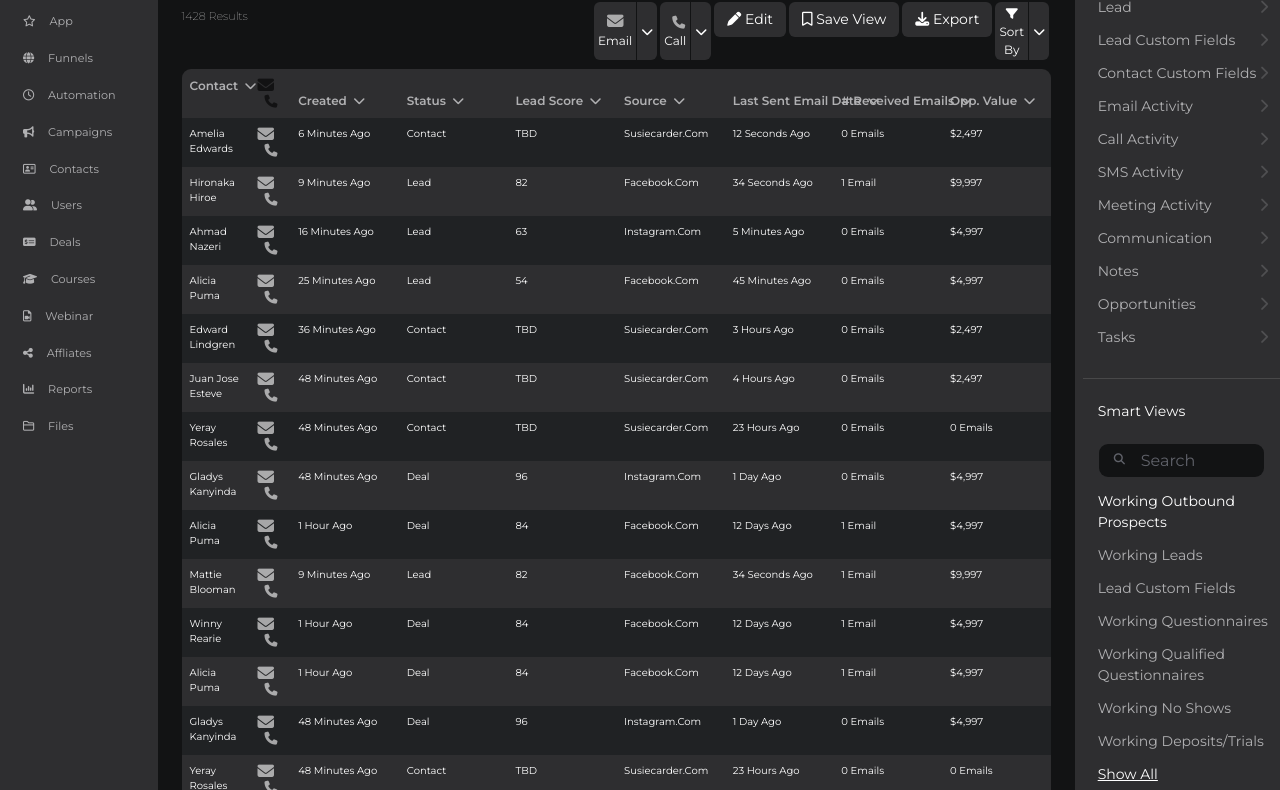
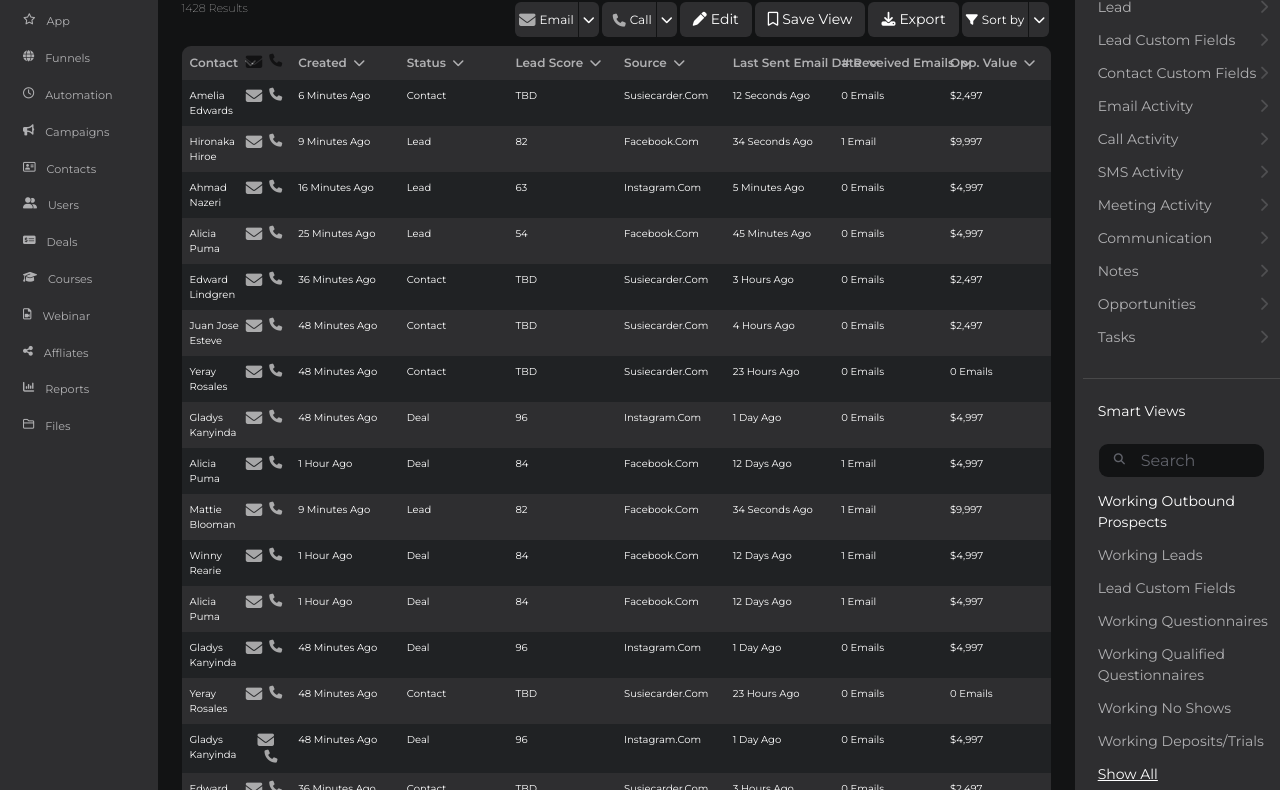
Before and after one commit to shraddhaHS/test, a plain HTML site: page index.html in a window 1280 px wide. Shown: the part 177-967 px from the top of the page. Drawn offline with nearby package versions, Linux system fonts and the light colour scheme.

Commit message:
Update index.html

```diff
--- a/index.html
+++ b/index.html
@@ -72,27 +72,27 @@
         <nav class='mt-2 mx-2'>
           <ul>
             <li><a href="#" class="text-white"><i class="fa fa-bars pe-3"></i> Menu</a></li>
-            <li class="sub-menu dropdown"> <a href='#' data-bs-toggle="dropdown" aria-expanded="false"><i
-                  class="fa fa-house-chimney "></i> Home</a></li>
-            <li class="sub-menu dropdown"><a href='#' data-bs-toggle="dropdown" aria-expanded="false"><i
-                  class="fa fa-search"></i> Search</a></li>
-            <li class="sub-menu dropdown"><a href='#' data-bs-toggle="dropdown" aria-expanded="false"><i
-                  class="far fa-star"></i> App</a></li>
-            <li class="sub-menu dropdown"><a href='#' data-bs-toggle="dropdown" aria-expanded="false"><i
-                  class="fa fa-globe"></i> Funnels</a></li>
-            <li class="sub-menu dropdown"><a href='#' data-bs-toggle="dropdown" aria-expanded="false"><i
-                  class="fa-regular fa-clock"></i> Automation</a></li>
+            <li class="sub-menu dropdown"> <a href='#' data-bs-toggle="dropdown" aria-expanded="false"><div class="d-flex"><i
+                  class="fa fa-house-chimney "></i><span>Home</span>  </div></a></li>
+            <li class="sub-menu dropdown"><a href='#' data-bs-toggle="dropdown" aria-expanded="false"><div class="d-flex"><i
+                  class="fa fa-search"></i> <span>Search</span>  </div></a></li>
+            <li class="sub-menu dropdown"><a href='#' data-bs-toggle="dropdown" aria-expanded="false"><div class="d-flex"><i
+                  class="far fa-star"></i><span>App</span>  </div></a></li>
+            <li class="sub-menu dropdown"><a href='#' data-bs-toggle="dropdown" aria-expanded="false"><div class="d-flex"><i
+                  class="fa fa-globe"></i><span>Funnels</span>  </div></a></li>
+            <li class="sub-menu dropdown"><a href='#' data-bs-toggle="dropdown" aria-expanded="false"><div class="d-flex"><i
+                  class="fa-regular fa-clock"></i><span>Automation</span> </div></a></li>
 
-            <li class="sub-menu dropdown"><a href='#' data-bs-toggle="dropdown" aria-expanded="false"><i
-                  class="fa  fa-bullhorn"></i> Campaigns</a></li>
-            <li class="sub-menu dropdown"><a href='#' data-bs-toggle="dropdown" aria-expanded="false"><i
-                  class="fa-regular fa-address-card"></i> Contacts</a></li>
-            <li class="sub-menu dropdown"><a href='#' data-bs-toggle="dropdown" aria-expanded="false"><i
-                  class="fa fa-user-group"></i> Users</a></li>
+            <li class="sub-menu dropdown"><a href='#' data-bs-toggle="dropdown" aria-expanded="false"><div class="d-flex"><i
+                  class="fa  fa-bullhorn"></i> <span>Campaigns</span>  </div></a></li>
+            <li class="sub-menu dropdown"><a href='#' data-bs-toggle="dropdown" aria-expanded="false"><div class="d-flex"><i
+                  class="fa-regular fa-address-card"></i> <span>Contacts</span>  </div></a></li>
+            <li class="sub-menu dropdown"><a href='#' data-bs-toggle="dropdown" aria-expanded="false"><div class="d-flex"><i
+                  class="fa fa-user-group"></i><span>Users</span>  </div></a></li>
 
 
-            <li class='sub-menu dropdown'><a href='#' data-bs-toggle="dropdown" aria-expanded="false"><i
-                  class="fa fa-money-check-dollar"></i> Deals</a>
+            <li class='sub-menu dropdown '><a href='#'  data-bs-toggle="dropdown" aria-expanded="false"> <div class="d-flex"><i
+                  class="fa fa-money-check-dollar"></i><span>Deals</span></div> </a>
               <ul id="subm" class="dropdown-menu">
                 <li><a href='#'>Inbox</a></li>
                 <li><a href='#'>Opportunities</a></li>
@@ -103,26 +103,26 @@
                 <li><a href='#'>Preferences</a></li>
               </ul>
             </li>
-            <li class='sub-menu dropdown'><a href='#' data-bs-toggle="dropdown" aria-expanded="false"><i
-                  class="fa-solid fa-graduation-cap"></i> Courses</a>
+            <li class='sub-menu dropdown'><a href='#' data-bs-toggle="dropdown" aria-expanded="false"><div class="d-flex"> <i
+                  class="fa-solid fa-graduation-cap"></i><span>Courses</span> </div></a>
               <!-- <ul id="subm" class="dropdown-menu"></ul> -->
             </li>
-            <li class='sub-menu dropdown'><a href='#' data-bs-toggle="dropdown" aria-expanded="false"><i
-                  class="fa-regular fa-file-video"></i> Webinar</a>
+            <li class='sub-menu dropdown'><a href='#' data-bs-toggle="dropdown" aria-expanded="false"><div class="d-flex"><i
+                  class="fa-regular fa-file-video"></i><span>Webinar</span></div> </a>
               <!-- <ul id="subm" class="dropdown-menu"> </ul> -->
             </li>
 
-            <li class='sub-menu dropdown'><a href='#' data-bs-toggle="dropdown" aria-expanded="false"><i
-                  class="fa-solid fa-share-nodes"></i> Affliates</a>
+            <li class='sub-menu dropdown'><a href='#' data-bs-toggle="dropdown" aria-expanded="false"><div class="d-flex"><i
+                  class="fa-solid fa-share-nodes"></i><span>Affliates</span></div> </a>
               <!-- <ul id="subm" class="dropdown-menu"></ul> -->
             </li>
-            <li class='sub-menu dropdown'><a href='#' data-bs-toggle="dropdown" aria-expanded="false"><i
-                  class="fa-solid fa-chart-column"></i> Reports</a>
+            <li class='sub-menu dropdown'><a href='#' data-bs-toggle="dropdown" aria-expanded="false"><div class="d-flex"><i
+                  class="fa-solid fa-chart-column"></i><span>Reports</span></div> </a>
               <!-- <ul id="subm" class="dropdown-menu"></ul> -->
             </li>
             </li>
-            <li class='sub-menu dropdown'><a href='#' data-bs-toggle="dropdown" aria-expanded="false"><i
-                  class="fa-regular fa-folder-closed"></i> Files</a>
+            <li class='sub-menu dropdown'><a href='#' data-bs-toggle="dropdown" aria-expanded="false"><div class="d-flex"><i
+                  class="fa-regular fa-folder-closed"></i><span>Files</span></div> </a>
               <!-- <ul id="subm" class="dropdown-menu"></ul> -->
             </li>
 
@@ -150,46 +150,47 @@
         </div>
         <!-- button group -->
         <div class="row">
-          <div class="col-lg-6 mt-2">
+          <div class="col-6">
             <span class=" fw-lighter">1428 results</span>
           </div>
-          <div class="col-lg-6 mb-2">
+          <div class="col-6 mb-2 ">
             <div class="contain  d-flex justify-content-end">
-              <div class="btn-group dropdown">
-                <button class="btn  btn-md " type="button"> <i class="fa fa-envelope"></i> Email
+              <div class="btn-group dropdown ">
+                <button class="btn btn-md   " type="button"> <div class="d-flex align-items-center"><i class="fa fa-envelope me-1"></i><span>Email</span></div>
                 </button>
                 <button class="btn  btn-md dropdown-toggle-split" type="button" data-bs-toggle="dropdown"
                   aria-expanded="false"><i class="fa-solid fa-chevron-down"></i>
                 </button>
               </div>
               <div class="btn-group dropdown">
-                <button class="btn  btn-md " type="button"><i class="fa fa-phone"></i>
-                  Call
+                <button class="btn  btn-md" type="button">
+                  <div class="d-flex align-items-center"><i class="fa fa-phone me-1"></i>
+                 <span>Call</span></div>
                 </button>
                 <button class="btn  btn-md dropdown-toggle-split" type="button" data-bs-toggle="dropdown"
-                  aria-expanded="false"><i class="fa-solid fa-chevron-down"></i>
+                  aria-expanded="false"><i class="fa-solid fa-chevron-down "></i>
                 </button>
               </div>
               <div class="dropdown">
                 <button class="btn btn-md  dropdown-toggle" type="button" id="dropdownMenuButton"
-                  data-mdb-toggle="dropdown" aria-expanded="false"><i class="fa fa-pen"></i>
-                  Edit
+                  data-mdb-toggle="dropdown" aria-expanded="false"><div class="d-flex align-items-center"> <i class="fa fa-pen me-1"></i>
+                    <span>Edit</span> </div>
                 </button>
               </div>
               <div class="dropdown">
                 <button class="btn btn-md  dropdown-toggle" type="button" id="dropdownMenuButton"
-                  data-mdb-toggle="dropdown" aria-expanded="false"><i class="fa-regular fa-bookmark"></i>
-                  Save View
+                  data-mdb-toggle="dropdown" aria-expanded="false"><div class="d-flex align-items-center"><i class="fa-regular fa-bookmark me-1 "></i>
+                 <span>Save View</span> </div>
                 </button>
               </div>
               <div class="dropdown">
                 <button class="btn btn-md  dropdown-toggle" type="button" id="dropdownMenuButton"
-                  data-mdb-toggle="dropdown" aria-expanded="false"><i class="fa fa-download"></i>
-                  Export
+                  data-mdb-toggle="dropdown" aria-expanded="false"> <div class="d-flex align-items-center"> <i class="fa fa-download me-1"></i>
+                  <span>Export</span> </div>
                 </button>
               </div>
               <div class=" btn-group dropdown">
-                <button class="btn btn-md " type="button"><i class="fa-solid fa-filter"></i> Sort By
+                <button class="btn btn-md " type="button"> <div class="d-flex align-items-center"><i class="fas fa-filter me-1"></i><span class="text-nowrap">Sort by</span></div>
                 </button>
                 <button class="btn  btn-md dropdown-toggle-split " type="button" data-bs-toggle="dropdown"
                   aria-expanded="false"><i class="fa-solid fa-chevron-down"></i>
@@ -199,13 +200,13 @@
           </div>
         </div>
         <div class=" rounded table-responsive  ">
-          <table class="table table-striped">
+          <table class="table  table-striped">
             <thead>
               <tr>
                 <th>
-                  <div class="row"><div class="col-lg-7 pe-0"> <a href="#" class="dropdown-toggle" data-toggle="dropdown">
+                  <div class="row"><div class="col-lg-7 pe-0 "> <a href="#" class="dropdown-toggle" data-toggle="dropdown">
                     Contact
-                  </a></div> <div class="col-lg-5 "><div class="float-end"><i class="fas fa-envelope"></i> <i class="fas fa-phone"></i></div></div> </div>
+                  </a></div> <div class="col-lg-5 "><div class="float-end d-flex"><i class="fas fa-envelope "></i> <i class="fas fa-phone"></i></div></div> </div>
 
 
                 </th>
@@ -255,7 +256,7 @@
             </thead>
             <tbody>
               <tr>
-                <td> <div class="row"><div class="col-lg-7 pe-0">Amelia Edwards</div> <div class="col-lg-5 "><div class="float-end"><i class="fas fa-envelope"></i> <i class="fas fa-phone"></i></div></div> </div> </td>
+                <td> <div class="row"><div class="col-lg-7 pe-0 ">Amelia Edwards</div> <div class="col-lg-5 "><div class="float-end d-flex"><i class="fas fa-envelope"></i> <i class="fas fa-phone"></i></div></div> </div> </td>
                 <td>6 minutes ago</td>
                 <td>Contact </td>
                 <td>TBD </td>
@@ -265,7 +266,7 @@
                 <td>$2,497 </td>
               </tr>
               <tr>
-                <td> <div class="row"><div class="col-lg-7 pe-0">Hironaka Hiroe</div> <div class="col-lg-5 "><div class="float-end"><i class="fas fa-envelope"></i> <i class="fas fa-phone"></i></div></div></div></td>
+                <td> <div class="row"><div class="col-lg-7 pe-0">Hironaka Hiroe</div> <div class="col-lg-5 "><div class="float-end d-flex"><i class="fas fa-envelope"></i> <i class="fas fa-phone"></i></div></div></div></td>
                 <td>9 minutes ago </td>
                 <td>Lead </td>
                 <td>82 </td>
@@ -275,7 +276,7 @@
                 <td>$9,997 </td>
               </tr>
               <tr>
-                 <td> <div class="row"><div class="col-lg-7 pe-0">Ahmad Nazeri</div> <div class="col-lg-5 "><div class="float-end"><i class="fas fa-envelope"></i> <i class="fas fa-phone"></i></div></div></div></td>
+                 <td> <div class="row"><div class="col-lg-7 pe-0">Ahmad Nazeri</div> <div class="col-lg-5 "><div class="float-end d-flex"><i class="fas fa-envelope"></i> <i class="fas fa-phone"></i></div></div></div></td>
                 <td>16 minutes ago </td>
                 <td>Lead </td>
                 <td>63 </td>
@@ -285,7 +286,7 @@
                 <td>$4,997 </td>
               </tr>
               <tr>
-              <td> <div class="row"><div class="col-lg-7 pe-0">Alicia Puma</div> <div class="col-lg-5 "><div class="float-end"><i class="fas fa-envelope"></i> <i class="fas fa-phone"></i></div></div></div></td>
+              <td> <div class="row"><div class="col-lg-7 pe-0">Alicia Puma</div> <div class="col-lg-5 "><div class="float-end d-flex"><i class="fas fa-envelope"></i> <i class="fas fa-phone"></i></div></div></div></td>
                 <td>25 minutes ago </td>
                 <td>Lead </td>
                 <td>54 </td>
@@ -295,7 +296,7 @@
                 <td>$4,997 </td>
               </tr>
               <tr>
-                <td> <div class="row"><div class="col-lg-7 pe-0">Edward Lindgren</div> <div class="col-lg-5 "><div class="float-end"><i class="fas fa-envelope"></i> <i class="fas fa-phone"></i></div></div></div></td>
+                <td> <div class="row"><div class="col-lg-7 pe-0">Edward Lindgren</div> <div class="col-lg-5 "><div class="float-end d-flex "><i class="fas fa-envelope"></i> <i class="fas fa-phone"></i></div></div></div></td>
                 <td>36 minutes ago </td>
                 <td>Contact </td>
                 <td>TBD </td>
@@ -305,7 +306,7 @@
                 <td>$2,497 </td>
               </tr>
               <tr>
-          <td> <div class="row"><div class="col-lg-7 pe-0">Juan Jose Esteve</div> <div class="col-lg-5 "><div class="float-end"><i class="fas fa-envelope"></i> <i class="fas fa-phone"></i></div></div></div></td>
+          <td> <div class="row"><div class="col-lg-7 pe-0">Juan Jose Esteve</div> <div class="col-lg-5 "><div class="float-end d-flex"><i class="fas fa-envelope"></i> <i class="fas fa-phone"></i></div></div></div></td>
                 <td>48 minutes ago </td>
                 <td>Contact </td>
                 <td>TBD </td>
@@ -315,7 +316,7 @@
                 <td>$2,497 </td>
               </tr>
               <tr>
-              <td> <div class="row"><div class="col-lg-7 pe-0">Yeray Rosales</div> <div class="col-lg-5 "><div class="float-end"><i class="fas fa-envelope"></i> <i class="fas fa-phone"></i></div></div></div></td>
+              <td> <div class="row"><div class="col-lg-7 pe-0">Yeray Rosales</div> <div class="col-lg-5 "><div class="float-end d-flex"><i class="fas fa-envelope"></i> <i class="fas fa-phone"></i></div></div></div></td>
                 <td>48 minutes ago </td>
                 <td>Contact </td>
                 <td>TBD </td>
@@ -325,7 +326,7 @@
                 <td>0 emails </td>
               </tr>
               <tr>
-            <td> <div class="row"><div class="col-lg-7 pe-0">Gladys Kanyinda</div> <div class="col-lg-5 "><div class="float-end"><i class="fas fa-envelope"></i> <i class="fas fa-phone"></i></div></div></div></td>
+            <td> <div class="row"><div class="col-lg-7 pe-0">Gladys Kanyinda</div> <div class="col-lg-5 "><div class="float-end d-flex"><i class="fas fa-envelope"></i> <i class="fas fa-phone"></i></div></div></div></td>
                 <td>48 minutes ago </td>
                 <td>Deal </td>
                 <td>96 </td>
@@ -335,7 +336,7 @@
                 <td>$4,997 </td>
               </tr>
               <tr>
-        <td> <div class="row"><div class="col-lg-7 pe-0">Alicia Puma </div><div class="col-lg-5 "><div class="float-end"><i class="fas fa-envelope"></i> <i class="fas fa-phone"></i></div></div></div></td>
+        <td> <div class="row"><div class="col-lg-7 pe-0">Alicia Puma </div><div class="col-lg-5 "><div class="float-end d-flex"><i class="fas fa-envelope"></i> <i class="fas fa-phone"></i></div></div></div></td>
                 <td>1 hour ago </td>
                 <td>Deal </td>
                 <td>84 </td>
@@ -345,7 +346,7 @@
                 <td>$4,997 </td>
               </tr>
               <tr>
-            <td> <div class="row"><div class="col-lg-7 pe-0">Mattie Blooman</div> <div class="col-lg-5 "><div class="float-end"><i class="fas fa-envelope"></i> <i class="fas fa-phone"></i></div></div></div></td>
+            <td> <div class="row"><div class="col-lg-7 pe-0">Mattie Blooman</div> <div class="col-lg-5 "><div class="float-end d-flex"><i class="fas fa-envelope"></i> <i class="fas fa-phone"></i></div></div></div></td>
                 <td>9 minutes ago </td>
                 <td>Lead </td>
                 <td>82 </td>
@@ -355,7 +356,7 @@
                 <td>$9,997 </td>
               </tr>
               <tr>
-                <td> <div class="row"><div class="col-lg-7 pe-0">Winny Rearie</div> <div class="col-lg-5 "><div class="float-end"><i class="fas fa-envelope"></i> <i class="fas fa-phone"></i></div></div></div></td>
+                <td> <div class="row"><div class="col-lg-7 pe-0">Winny Rearie</div> <div class="col-lg-5 "><div class="float-end d-flex"><i class="fas fa-envelope"></i> <i class="fas fa-phone"></i></div></div></div></td>
                 <td>1 hour ago </td>
                 <td>Deal </td>
                 <td>84 </td>
@@ -365,7 +366,7 @@
                 <td>$4,997 </td>
               </tr>
               <tr>
-                <td> <div class="row"><div class="col-lg-7 pe-0">Alicia Puma</div> <div class="col-lg-5 "><div class="float-end"><i class="fas fa-envelope"></i> <i class="fas fa-phone"></i></div></div></div></td>
+                <td> <div class="row"><div class="col-lg-7 pe-0">Alicia Puma</div> <div class="col-lg-5 "><div class="float-end d-flex"><i class="fas fa-envelope"></i> <i class="fas fa-phone"></i></div></div></div></td>
                 <td>1 hour ago </td>
                 <td>Deal </td>
                 <td>84 </td>
@@ -375,7 +376,7 @@
                 <td>$4,997 </td>
               </tr>
               <tr>
-                <td> <div class="row"><div class="col-lg-7 pe-0">Gladys Kanyinda</div> <div class="col-lg-5 "><div class="float-end"><i class="fas fa-envelope"></i> <i class="fas fa-phone"></i></div></div></div></td>
+                <td> <div class="row"><div class="col-lg-7 pe-0">Gladys Kanyinda</div> <div class="col-lg-5 "><div class="float-end d-flex"><i class="fas fa-envelope"></i> <i class="fas fa-phone"></i></div></div></div></td>
                     <td>48 minutes ago </td>
                     <td>Deal </td>
                     <td>96 </td>
@@ -384,7 +385,7 @@
                     <td>0 emails </td>
                     <td>$4,997 </td>
                   </tr>
-                  <td> <div class="row"><div class="col-lg-7 pe-0">Yeray Rosales</div> <div class="col-lg-5 "><div class="float-end"><i class="fas fa-envelope"></i> <i class="fas fa-phone"></i></div></div></div></td>
+                  <td> <div class="row"><div class="col-lg-7 pe-0">Yeray Rosales</div> <div class="col-lg-5 "><div class="float-end d-flex"><i class="fas fa-envelope"></i> <i class="fas fa-phone"></i></div></div></div></td>
                   <td>48 minutes ago </td>
                   <td>Contact </td>
                   <td>TBD </td>
@@ -404,7 +405,7 @@
                         <td>$4,997 </td>
                       </tr>
                       <tr>
-                        <td> <div class="row"><div class="col-lg-7 pe-0">Edward Lindgren</div> <div class="col-lg-5 "><div class="float-end"><i class="fas fa-envelope"></i> <i class="fas fa-phone"></i></div></div></div></td>
+                        <td> <div class="row"><div class="col-lg-7 pe-0">Edward Lindgren</div> <div class="col-lg-5 "><div class="float-end d-flex"><i class="fas fa-envelope"></i> <i class="fas fa-phone"></i></div></div></div></td>
                         <td>36 minutes ago </td>
                         <td>Contact </td>
                         <td>TBD </td>
@@ -415,7 +416,7 @@
                       </tr>
 
                       <tr>
-                        <td> <div class="row"><div class="col-lg-7 pe-0">Gladys Kanyinda</div> <div class="col-lg-5 "><div class="float-end"><i class="fas fa-envelope"></i> <i class="fas fa-phone"></i></div></div></div></td>
+                        <td> <div class="row"><div class="col-lg-7 pe-0">Gladys Kanyinda</div> <div class="col-lg-5 "><div class="float-end d-flex"><i class="fas fa-envelope"></i> <i class="fas fa-phone"></i></div></div></div></td>
                             <td>48 minutes ago </td>
                             <td>Deal </td>
                             <td>96 </td>
@@ -424,7 +425,7 @@
                             <td>0 emails </td>
                             <td>$4,997 </td>
                           </tr>
-                          <td> <div class="row"><div class="col-lg-7 pe-0">Yeray Rosales</div> <div class="col-lg-5 "><div class="float-end"><i class="fas fa-envelope"></i> <i class="fas fa-phone"></i></div></div></div></td>
+                          <td> <div class="row"><div class="col-lg-7 pe-0">Yeray Rosales</div> <div class="col-lg-5 "><div class="float-end d-flex"><i class="fas fa-envelope"></i> <i class="fas fa-phone"></i></div></div></div></td>
                           <td>48 minutes ago </td>
                           <td>Contact </td>
                           <td>TBD </td>
@@ -434,7 +435,7 @@
                           <td>0 emails </td>
                         </tr>
                           <tr>
-                            <td> <div class="row"><div class="col-lg-7 pe-0">Gladys Kanyinda</div> <div class="col-lg-5 "><div class="float-end"><i class="fas fa-envelope"></i> <i class="fas fa-phone"></i></div></div></div></td>
+                            <td> <div class="row"><div class="col-lg-7 pe-0">Gladys Kanyinda</div> <div class="col-lg-5 "><div class="float-end d-flex"><i class="fas fa-envelope"></i> <i class="fas fa-phone"></i></div></div></div></td>
                                 <td>48 minutes ago </td>
                                 <td>Deal </td>
                                 <td>96 </td>
@@ -445,7 +446,7 @@
                               </tr>
                               <tr>
                                 <tr>
-                                  <td> <div class="row"><div class="col-lg-7 pe-0">Edward Lindgren</div> <div class="col-lg-5 "><div class="float-end"><i class="fas fa-envelope"></i> <i class="fas fa-phone"></i></div></div></div></td>
+                                  <td> <div class="row"><div class="col-lg-7 pe-0">Edward Lindgren</div> <div class="col-lg-5 "><div class="float-end d-flex"><i class="fas fa-envelope"></i> <i class="fas fa-phone"></i></div></div></div></td>
                                   <td>36 minutes ago </td>
                                   <td>Contact </td>
                                   <td>TBD </td>
@@ -454,7 +455,7 @@
                                   <td>0 emails </td>
                                   <td>$2,497 </td>
                                 </tr>
-                                <td> <div class="row"><div class="col-lg-7 pe-0">Gladys Kanyinda</div> <div class="col-lg-5 "><div class="float-end"><i class="fas fa-envelope"></i> <i class="fas fa-phone"></i></div></div></div></td>
+                                <td> <div class="row"><div class="col-lg-7 pe-0">Gladys Kanyinda</div> <div class="col-lg-5 "><div class="float-end d-flex"><i class="fas fa-envelope"></i> <i class="fas fa-phone"></i></div></div></div></td>
                                     <td>48 minutes ago </td>
                                     <td>Deal </td>
                                     <td>96 </td>
@@ -464,7 +465,7 @@
                                     <td>$4,997 </td>
                                   </tr>
                                   <tr>
-                                    <td> <div class="row"><div class="col-lg-7 pe-0">Edward Lindgren</div> <div class="col-lg-5 "><div class="float-end"><i class="fas fa-envelope"></i> <i class="fas fa-phone"></i></div></div></div></td>
+                                    <td> <div class="row"><div class="col-lg-7 pe-0">Edward Lindgren</div> <div class="col-lg-5 "><div class="float-end d-flex"><i class="fas fa-envelope"></i> <i class="fas fa-phone"></i></div></div></div></td>
                                     <td>36 minutes ago </td>
                                     <td>Contact </td>
                                     <td>TBD </td>
@@ -516,7 +517,7 @@
         <nav>
           <ul class="right-panel-li pb-4">
             <li><a href="#" class="mb-3 text-white"><i class="fas fa-bag-shopping opacity-75"></i> Leads</a></li>
-            <li class="sub-menu dropdown"> <a href='#' data-bs-toggle="dropdown" aria-expanded="false"> Narrow
+            <li class="sub-menu dropdown"> <a href='#' data-bs-toggle="dropdown" aria-expanded="false"><span></span> Narrow
                 your results <i class="fas fa-chevron-down float-end "></i></a>
               <ul id="subm" class="dropdown-menu"></ul>
             </li>
```
